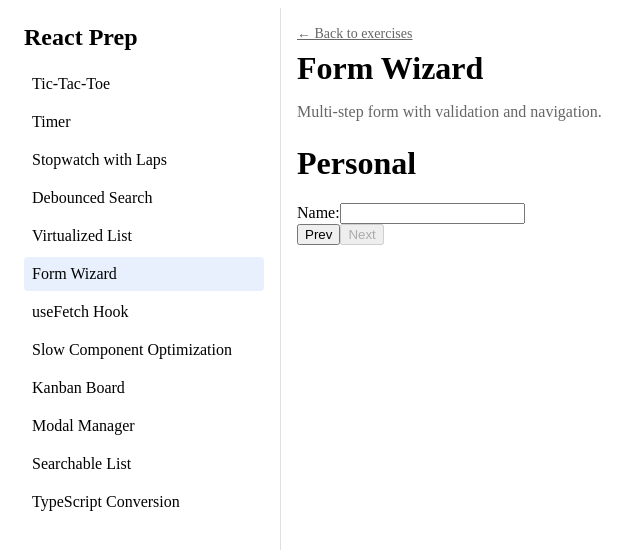
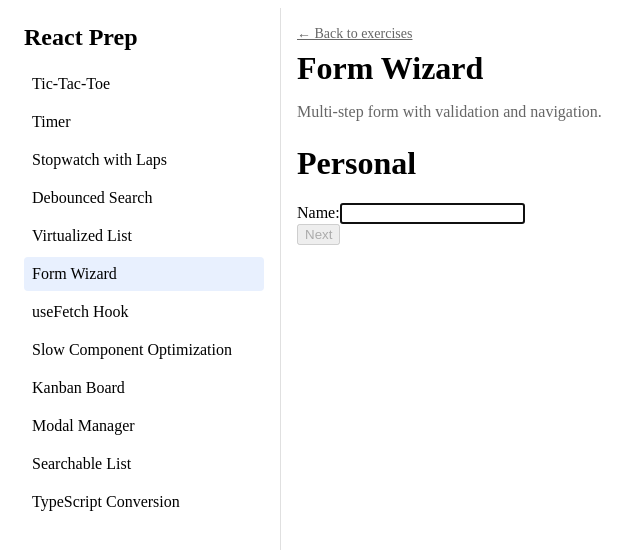
Before and after one commit to HeatherHaylett/react-prep, a React (Vite) app in the folder packages/web/: page /form-wizard in a window 1280 px wide. Shown: the top 550 px of the page, without its empty margins (0-640 px from the left). Built offline with nearby package versions, Linux system fonts and the light colour scheme.

Commit message:
Use correct form onSubmit with next button

```diff
--- a/packages/web/src/exercises/form-wizard/FormWizard.tsx
+++ b/packages/web/src/exercises/form-wizard/FormWizard.tsx
@@ -1,5 +1,5 @@
 import { ExerciseShell } from "../../components/ExerciseShell";
-import { SubmitEventHandler, useState } from "react"
+import { useEffect, useRef, useState } from "react"
 
 // GOAL: Build a multi-step form wizard
 // ACCEPTANCE CRITERIA:
@@ -25,11 +25,24 @@ export default function FormWizard() {
   const [step, setStep] = useState<Step>("personal");
   const [status, setStatus] = useState<Status>("typing");
 
-  const isButtonDisabled = step === "personal" ? !profile.userName.trim() : !profile.address.trim();
-
   function handleUpdateProfile(e: React.ChangeEvent<HTMLInputElement>) {
     const { name, value } = e.target;
     setProfile((prevProfile) => ({ ...prevProfile, [name]: value }))
+  }
+
+  function handlePrev() {
+    if (stepState[step].prev) setStep(stepState[step].prev)
+  }
+
+  function handleNext(e: React.FormEvent<HTMLFormElement>) {
+    e.preventDefault()
+    if (stepState[step].next) setStep(stepState[step].next)
+  }
+
+  function handleResetForm() {
+    setStatus("typing")
+    setStep("personal")
+    setProfile({ userName: "", address: "" })
   }
 
   const stepState: Record<Step, { next: Step | null; prev: Step | null }> = {
@@ -49,38 +62,25 @@ export default function FormWizard() {
 
   const stepComponents: Record<Step, () => React.ReactNode> = {
     personal: () => <Form
+      key="personal"
       name="userName"
       label="Name"
       value={profile.userName}
-      handleSubmit={handleNext}
+      onSubmit={handleNext}
       onChange={handleUpdateProfile}
     />,
     address: () => <Form
+      key="address"
       name="address"
       label="Address"
       value={profile.address}
-      handleSubmit={handleNext}
+      onSubmit={handleNext}
       onChange={handleUpdateProfile}
     />,
     review: () => <Review
       profile={profile}
       setStatus={setStatus}
     />,
-  }
-
-  function handlePrev() {
-    if (stepState[step].prev) setStep(stepState[step].prev)
-  }
-
-  function handleNext(e: React.ChangeEvent<HTMLInputElement>) {
-    e.preventDefault()
-    if (stepState[step].next) setStep(stepState[step].next)
-  }
-
-  function handleResetForm() {
-    setStatus("typing")
-    setStep("personal")
-    setProfile({ userName: "", address: "" })
   }
 
   return (
@@ -98,8 +98,7 @@ export default function FormWizard() {
             <h1>{step.charAt(0).toUpperCase() + step.slice(1)}</h1>
             {stepComponents[step]()}
             <div>
-              <button onClick={handlePrev}>Prev</button>
-              <button disabled={isButtonDisabled} onClick={handleNext}>Next</button>
+              {step === "personal" ? null : <button type="button" onClick={handlePrev}>Prev</button>}
             </div>
           </>
         }
@@ -112,21 +111,29 @@ interface FormProps {
   label: string,
   name: string,
   value: string,
-  handleSubmit: React.FormEventHandler<HTMLFormElement>
+  onSubmit: React.FormEventHandler<HTMLFormElement>
   onChange: (e: React.ChangeEvent<HTMLInputElement>) => void
 }
 
-function Form({ label, name, value, handleSubmit, onChange }: FormProps) {
+function Form({ label, name, value, onSubmit, onChange }: FormProps) {
+  const inputRef = useRef<HTMLInputElement>(null)
+
+  useEffect(() => {
+    inputRef.current?.focus()
+  }, []);
+
   return (
-    <form onSubmit={handleSubmit}>
+    <form onSubmit={onSubmit}>
       {label}:
       <input
+        ref={inputRef}
         type="text"
         name={name}
         value={value}
         onChange={onChange}
       />
       <br />
+      <button type="submit" disabled={!value.length}>Next</button>
     </form>
   )
 }
@@ -138,14 +145,12 @@ interface ReviewProps {
 
 function Review({ profile, setStatus }: ReviewProps) {
   return (
-    <form>
+    <section>
       Name: {profile.userName}
-      {<br />}
+      <br />
       Address: {profile.address}
-      {<br />}
-      <button type="submit" onClick={() => setStatus("complete")}>
-        Submit
-      </button>
-    </form>
+      <br />
+      <button onClick={() => setStatus("complete")}>Submit</button>
+    </section>
   )
 }
```
